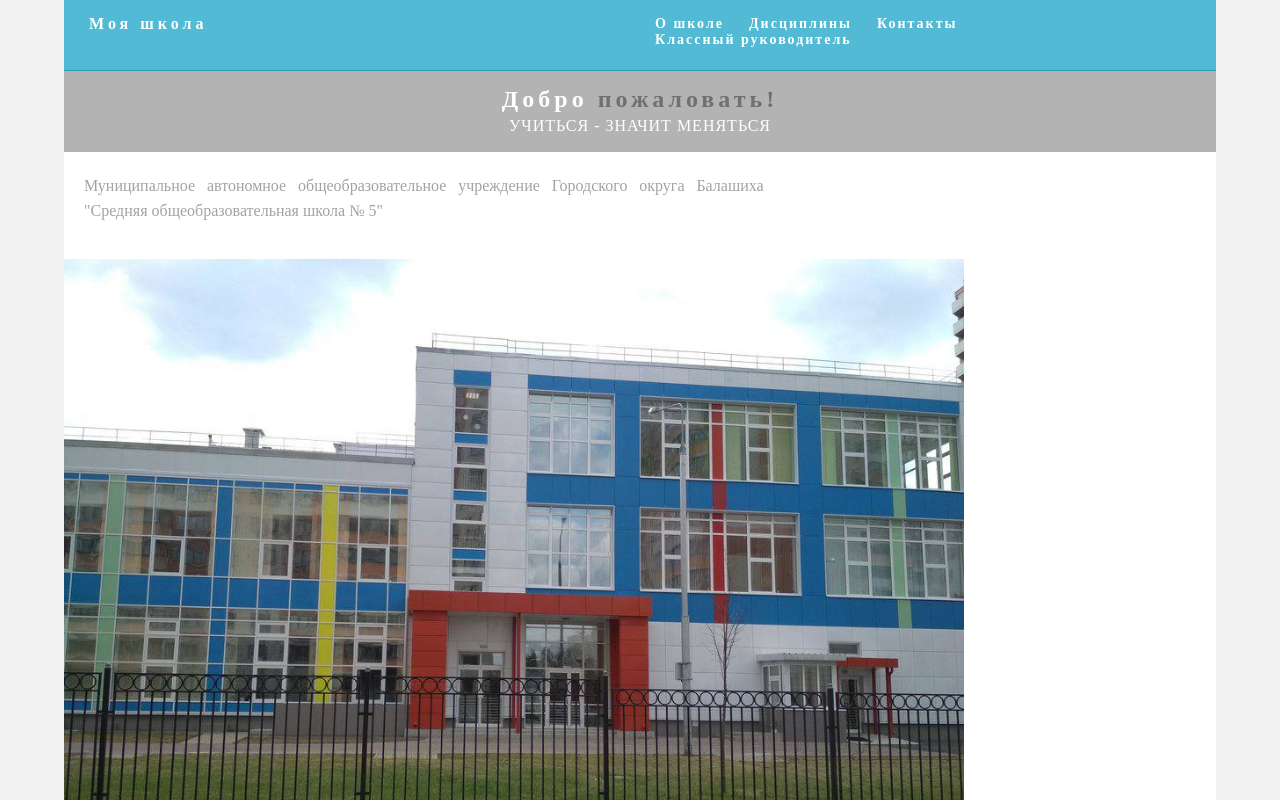
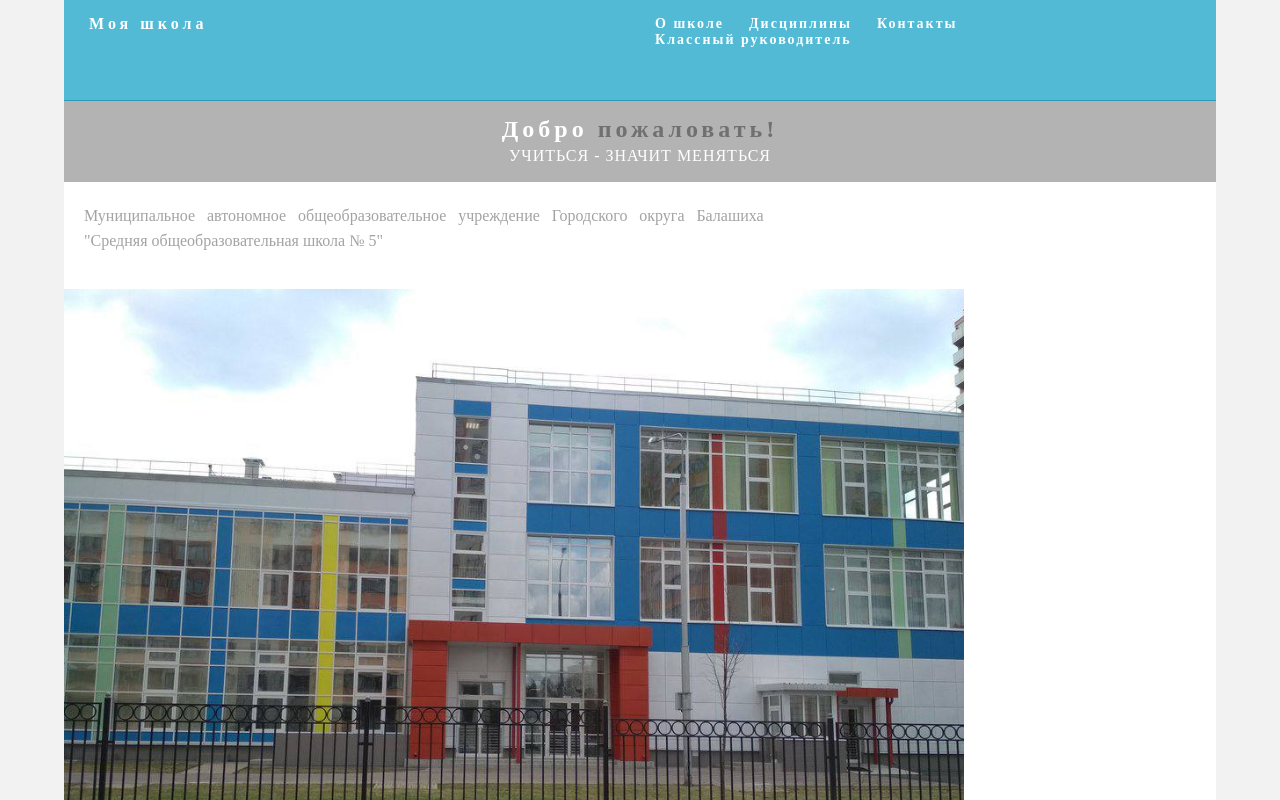
Before and after one commit to linokyourbro/myschool, a plain HTML site: page index.html in a window 1280 px wide. Shown: the top 800 px of the page. Drawn offline with Linux system fonts and the light colour scheme.

Commit message:
Add files via upload

```diff
--- a/css/singlePageTemplate.css
+++ b/css/singlePageTemplate.css
@@ -21,7 +21,7 @@ body {
 /* Navigation */
 header {
 	width: 100%;
-	height: 7%;
+	height: 10%;
 	background-color: #52bad5;
 	border-bottom: 1px solid #2C9AB7;
 }
```
